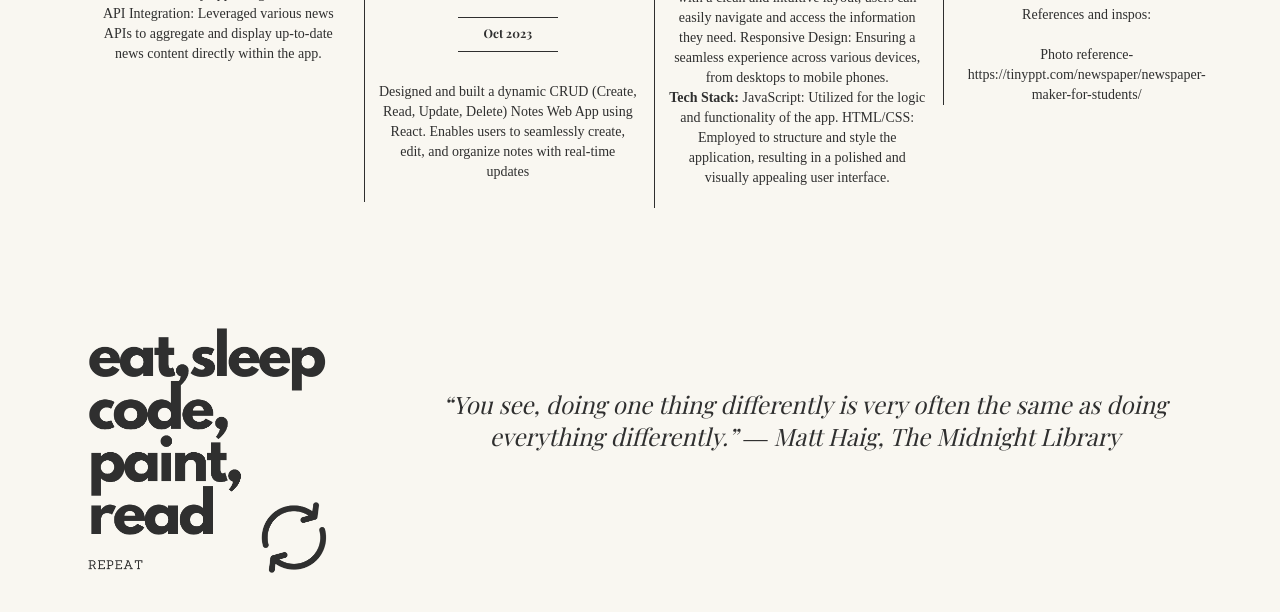
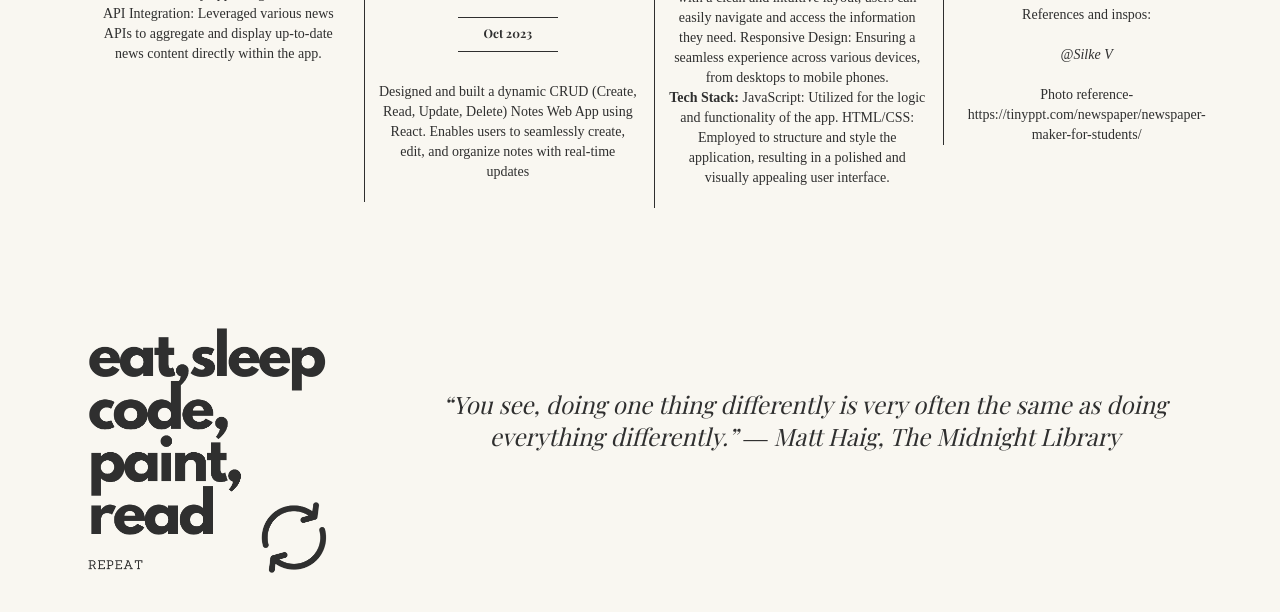
Before and after one commit to iva-agarwal/Portfolio-website, a plain HTML site: page index.html in a window 1280 px wide. Shown: the part 1990-2602 px from the top of the page. Drawn offline with nearby package versions, Linux system fonts and the light colour scheme; a web font is replaced by a local one.

Commit message:
Update index.html

```diff
--- a/index.html
+++ b/index.html
@@ -168,7 +168,7 @@
 
                 </div>
                 <p>References and inspos: </p>
-<!--                <p><a href="https://codepen.io/silkine"><i>@Silke V</i></a></p>  -->
+       <p><i>@Silke V</i></p>
                <a href="https://tinyppt.com/newspaper/newspaper-maker-for-students/"> Photo reference- https://tinyppt.com/newspaper/newspaper-maker-for-students/</a>
 
 
```
